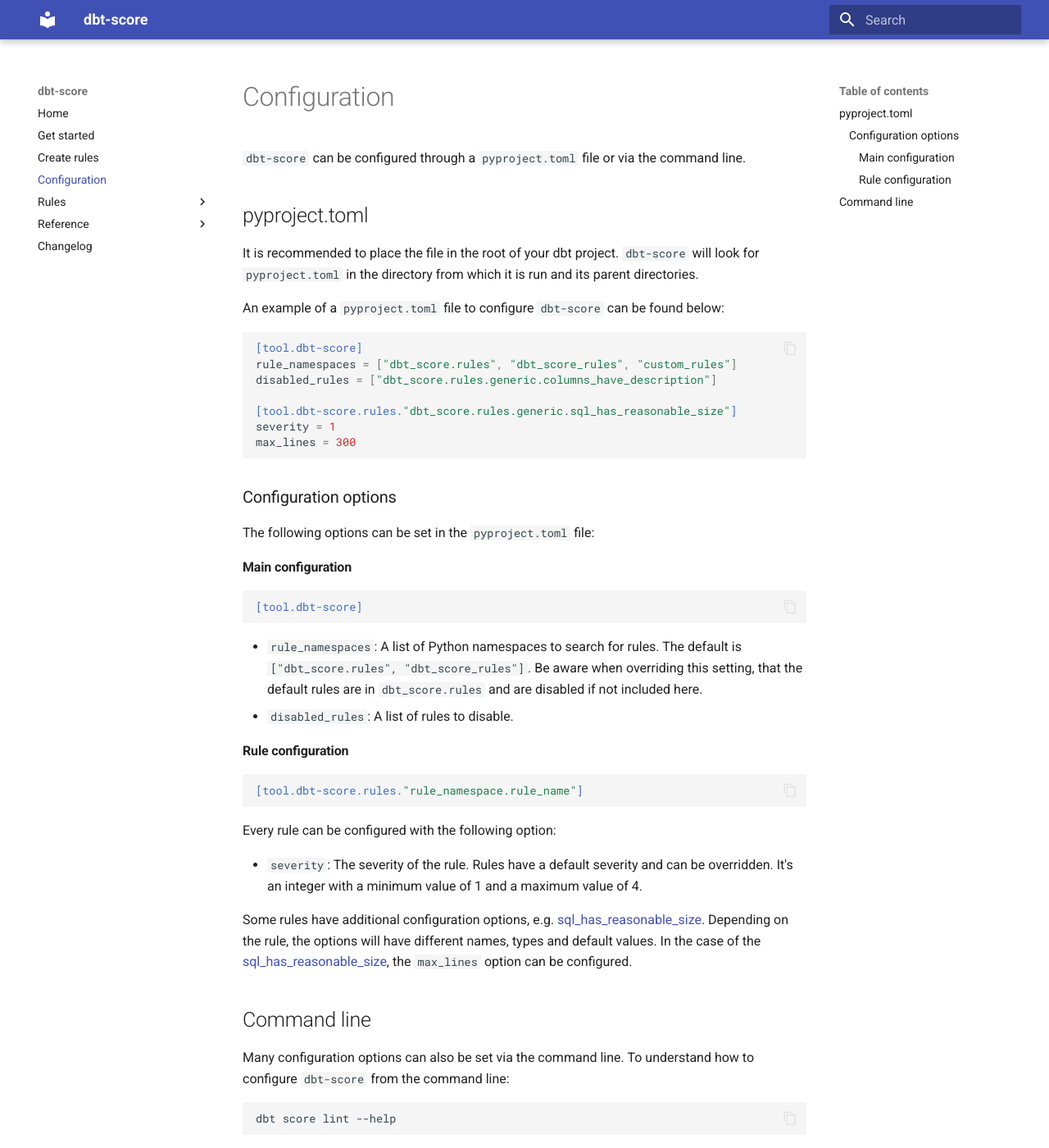
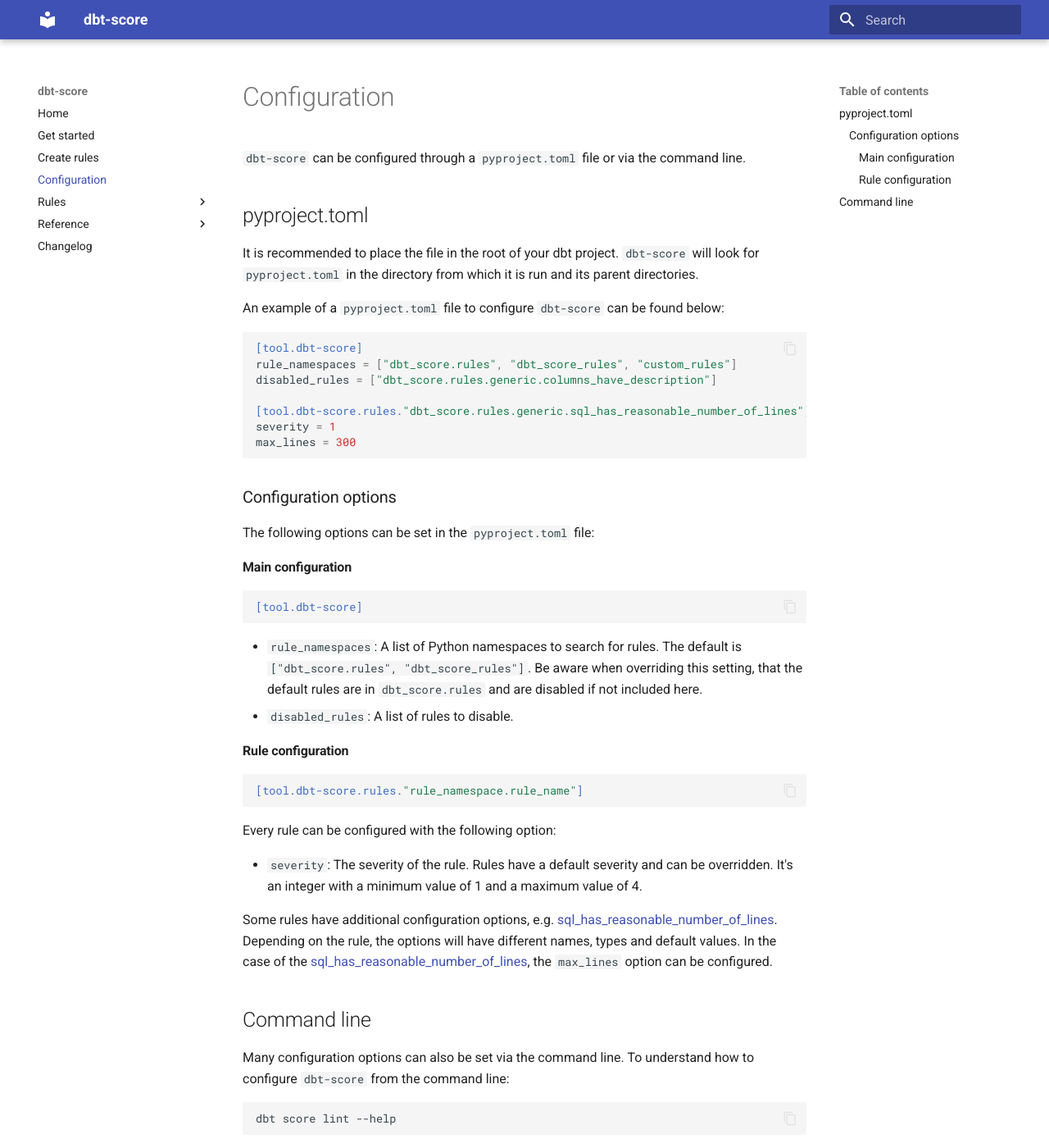
Before and after one commit to PicnicSupermarket/dbt-score, an MkDocs documentation site: the page built from docs/configuration.md, in a window 1280 px wide and 1400 px high. Shown: the whole window at 82% size. Built offline with MkDocs 1.6.1 and Material for MkDocs 9.7.7, drawn with Linux system fonts in a browser that asks for light colours.

Commit message:
Change rule name

````diff
--- a/docs/configuration.md
+++ b/docs/configuration.md
@@ -17,7 +17,7 @@
 rule_namespaces = ["dbt_score.rules", "dbt_score_rules", "custom_rules"]
 disabled_rules = ["dbt_score.rules.generic.columns_have_description"]
 
-[tool.dbt-score.rules."dbt_score.rules.generic.sql_has_reasonable_size"]
+[tool.dbt-score.rules."dbt_score.rules.generic.sql_has_reasonable_number_of_lines"]
 severity = 1
 max_lines = 300
 ```
@@ -51,11 +51,11 @@
   of 4.
 
 Some rules have additional configuration options, e.g.
-[sql_has_reasonable_size](/rules/generic/#sql_has_reasonable_size). Depending on
-the rule, the options will have different names, types and default values. In
-the case of the
-[sql_has_reasonable_size](/rules/generic/#sql_has_reasonable_size), the
-`max_lines` option can be configured.
+[sql_has_reasonable_number_of_lines](/rules/generic/#sql_has_reasonable_number_of_lines).
+Depending on the rule, the options will have different names, types and default
+values. In the case of the
+[sql_has_reasonable_number_of_lines](/rules/generic/#sql_has_reasonable_number_of_lines),
+the `max_lines` option can be configured.
 
 ## Command line
 
````
Also changed, not shown: docs/create_rules.md (+1 -1 lines), docs/index.md (+1 -1 lines), 1 other file.
